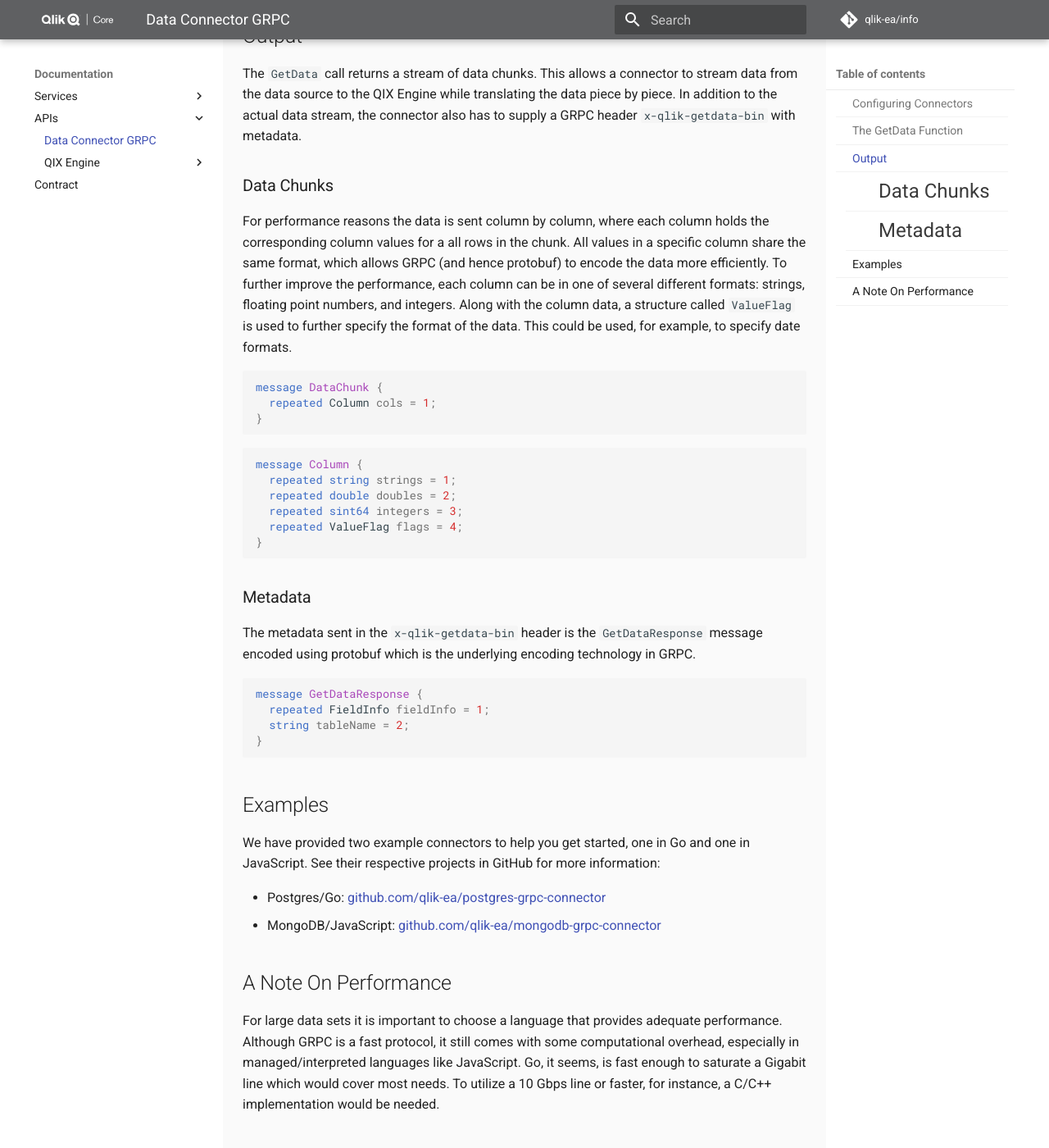
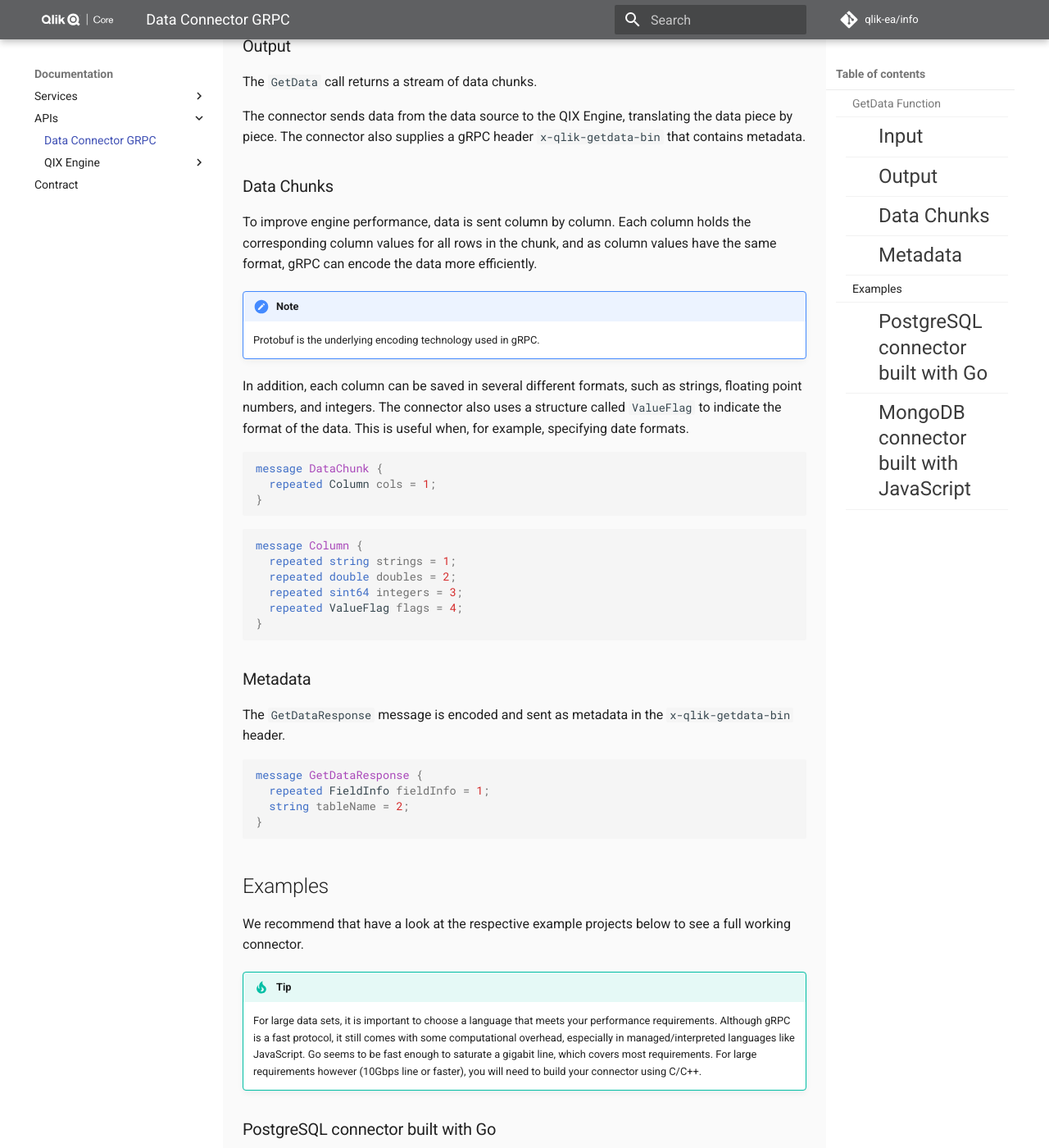
Before and after one commit to qlik-oss/core-website, an MkDocs documentation site: the page built from docs/documentation/apis/data-connector-grpc.md, in a window 1280 px wide and 1400 px high, scrolled down 1142 px. Shown: the whole window at 82% size. Built offline with MkDocs 1.6.1 and Material for MkDocs 9.7.7, drawn with Linux system fonts in a browser that asks for light colours; comment, search, counter and statistics services are not loaded; old or Windows-style settings are respelled for this version of MkDocs; some of the changed text lies outside the part shown.

Commit message:
Documentation g rpc connector (#164)
* First section review

* review of connector doc

* fix lint errors

* add the MD formatting for tip/note

* move tip to above example links.

````diff
--- a/docs/documentation/apis/data-connector-grpc.md
+++ b/docs/documentation/apis/data-connector-grpc.md
@@ -1,7 +1,7 @@
-# Data Connector GRPC API
+# Data Connector gRPC API
 
-In order to allow any kind of data to be fed into QIX Engine each data source is abstracted by a connector. A connector
-is typically implemented as a stateless docker container sitting between QIX Engine and the data source.
+Typically, a connector is implemented as a stateless Docker container that
+sits between the QIX Engine and the data source, as shown below.
 
 ``` asciiart
 +-------------+              +-------------+                +-------------+
@@ -10,25 +10,30 @@
 +-------------+              +-------------+                +-------------+
 ```
 
-The role of the connector is to translate the APIs and formats of a data source into a format that QIX Engine
-understands: the [Data Connector GRPC API](data-connector-grpc.proto).
+The QIX Engine communicates with the data source through the
+[Data Connector gRPC API](data-connector-grpc.proto).
+The data connector fetches data from the source and sends it to the engine
+in a consumable format.
 
-## Configuring Connectors
+!!! Tip
+    The simplest way for the QIX Engine to discover
+    available connectors is to use the GrpcConnectorPlugins.
 
-There are several ways the QIX Engine can discover available connectors. The simplest way is to use
-GrpcConnectorPlugins settings.
+## GetData Function
 
-## The GetData Function
-
-When it loads data, the QIX Engine sends one GRPC call, `GetData`, per table.
+When loading data, the QIX Engine sends one gRPC `GetData` call per table,
+and the server returns a stream of data chunks.
 
 ``` proto
 rpc GetData(GetDataOptions) returns(stream DataChunk) {}
 ```
 
-The input to the call is a structure that contains among other things a connection string, a username, a password, and a
-query statement. The format of the connection string and query are connector specific. For example, the input structure might
-look like this:
+### Input
+
+The input to the `GetData` call must contain a connection string, a username, a password,
+and a query statement.
+The connection string and query have a connector-specific format.
+For example, the input structure might look like this:
 
 ``` json
 {
@@ -43,20 +48,27 @@
 }
 ```
 
-## Output
+### Output
 
-The `GetData` call returns a stream of data chunks. This allows a connector to stream data from the data source to
-the QIX Engine while translating the data piece by piece. In addition to the actual data stream, the connector also has to
-supply a GRPC header `x-qlik-getdata-bin` with metadata.
+The `GetData` call returns a stream of data chunks.
+
+The connector sends data from the data source to the
+QIX Engine, translating the data piece by piece.
+The connector also supplies a gRPC header `x-qlik-getdata-bin` that contains metadata.
 
 ### Data Chunks
 
-For performance reasons the data is sent column by column, where
-each column holds the corresponding column values for a all rows in the chunk.
-All values in a specific column share the same format, which allows GRPC (and hence protobuf) to encode
-the data more efficiently. To further improve the performance, each column can be in one of several different formats:
-strings, floating point numbers, and integers. Along with the column data, a structure called `ValueFlag` is used to
-further specify the format of the data. This could be used, for example, to specify date formats.
+To improve engine performance, data is sent column by column.
+Each column holds the corresponding column values for all rows in the chunk,
+and as column values have the same format, gRPC can encode the data more efficiently.
+
+!!! Note
+    Protobuf is the underlying encoding technology used in gRPC.
+
+In addition, each column can be saved in several different formats, such as strings, floating point numbers,
+and integers.
+The connector also uses a structure called `ValueFlag` to
+indicate the format of the data. This is useful when, for example, specifying date formats.
 
 ``` proto
 message DataChunk {
@@ -75,8 +87,7 @@
 
 ### Metadata
 
-The metadata sent in the `x-qlik-getdata-bin` header is the `GetDataResponse` message encoded using protobuf which
-is the underlying encoding technology in GRPC.
+The `GetDataResponse` message is encoded and sent as metadata in the `x-qlik-getdata-bin` header.
 
 ``` proto
 message GetDataResponse {
@@ -87,16 +98,20 @@
 
 ## Examples
 
-We have provided two example connectors to help you get started, one in Go and one in JavaScript. See their respective projects
-in GitHub for more information:
+We recommend that have a look at the respective example projects below to
+see a full working connector.
 
-* Postgres/Go: [github.com/qlik-ea/postgres-grpc-connector](https://github.com/qlik-ea/postgres-grpc-connector)
-* MongoDB/JavaScript: [github.com/qlik-ea/mongodb-grpc-connector](https://github.com/qlik-ea/mongodb-grpc-connector)
+!!! Tip
+    For large data sets, it is important to choose a language that meets your performance requirements.
+    Although gRPC is a fast protocol, it still comes with some computational overhead, especially in
+    managed/interpreted languages like JavaScript.
+    Go seems to be fast enough to saturate a gigabit line, which covers most requirements.
+    For large requirements however (10Gbps line or faster), you will need to build your connector using C/C++.
 
-## A Note On Performance
+### PostgreSQL connector built with Go
 
-For large data sets it is important to choose a language that provides adequate performance.
-Although GRPC is a fast protocol, it still comes with some computational overhead, especially in
-managed/interpreted languages like JavaScript. Go, it seems, is fast enough to saturate a Gigabit line
-which would cover most needs. To utilize a 10 Gbps line or faster, for instance, a C/C++
-implementation would be needed.
+[github.com/qlik-ea/postgres-grpc-connector](https://github.com/qlik-ea/postgres-grpc-connector)
+
+### MongoDB connector built with JavaScript
+
+[github.com/qlik-ea/mongodb-grpc-connector](https://github.com/qlik-ea/mongodb-grpc-connector)
````
